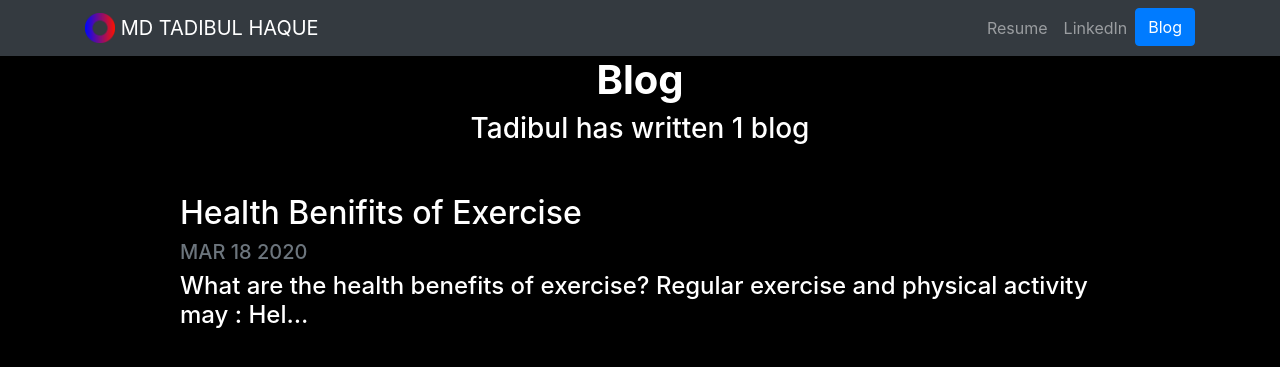
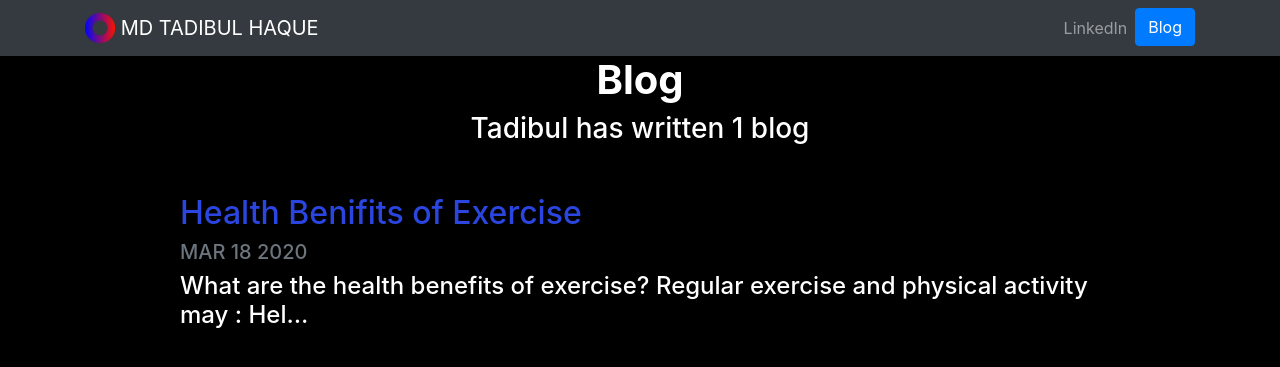
Before and after one commit to tadibul/django_personal_portfolio, a Django app: page /blog/ in a window 1280 px wide. Shown: the top 367 px of the page. Run offline with Django 3.2, Linux system fonts and the light colour scheme; data comes from the database, SQL or seed files in the repository; some libraries are stand-ins or nearby versions.

Commit message:
first commitonline

```diff
--- a/personal_portfolio/settings.py
+++ b/personal_portfolio/settings.py
@@ -23,9 +23,9 @@ BASE_DIR = os.path.dirname(os.path.dirname(os.path.abspath(__file__)))
 SECRET_KEY = '(aw@qggab6r8--gzullj@bq_dnjxsy)jks2phcxg4&!mk$ui#v'
 
 # SECURITY WARNING: don't run with debug turned on in production!
-DEBUG = True
+DEBUG = False
 
-ALLOWED_HOSTS = []
+ALLOWED_HOSTS = ['tadibul.pythonanywhere.com']
 
 
 # Application definition
@@ -120,6 +120,7 @@ USE_TZ = True
 # https://docs.djangoproject.com/en/3.0/howto/static-files/
 
 STATIC_URL = '/static/'
+STATIC_ROOT = os.path.join(BASE_DIR, 'STATIC')
 STATIC_FILES = []
 MEDIA_ROOT = os.path.join(BASE_DIR, 'MEDIA')
 MEDIA_URL = '/media/'
--- a/portfolio/static/portfolio/custom.css
+++ b/portfolio/static/portfolio/custom.css
@@ -30,7 +30,11 @@ body {
 h5,h2,p,h1,h3,h4,b,strong   {
 color:white;
 }
+.abc {
+color:#2b46e0;
+}
+
 .abc:hover{
-color:#00ffbf;
+color:#6478ed;
 
 }
--- a/portfolio/templates/portfolio/base.html
+++ b/portfolio/templates/portfolio/base.html
@@ -34,9 +34,6 @@
       <div class="collapse navbar-collapse text-center" id="navbarNav">
         <ul class="navbar-nav ml-auto">
           <li class="nav-item">
-            <a class="nav-link" href="{% static 'portfolio/resume.docx' %}">Resume</a>
-          </li>
-          <li class="nav-item">
             <a class="nav-link" href="https://www.linkedin.com/in/md-tadibul-haque-287877135/" target="_blank">LinkedIn</a>
           </li>
           <li>
```
